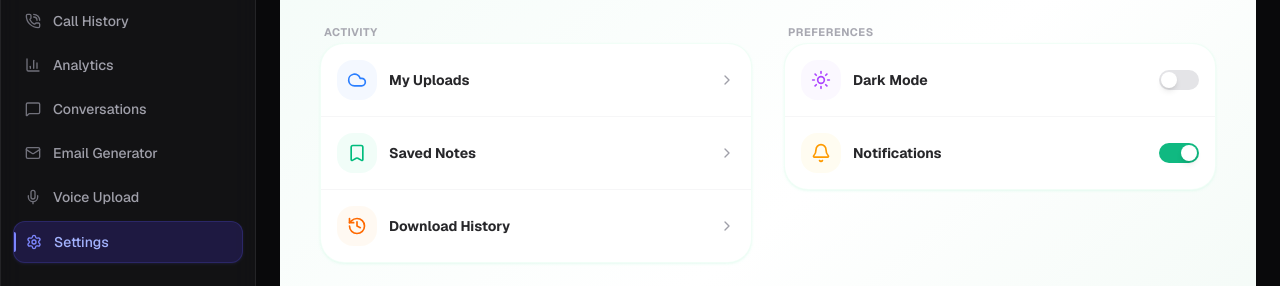
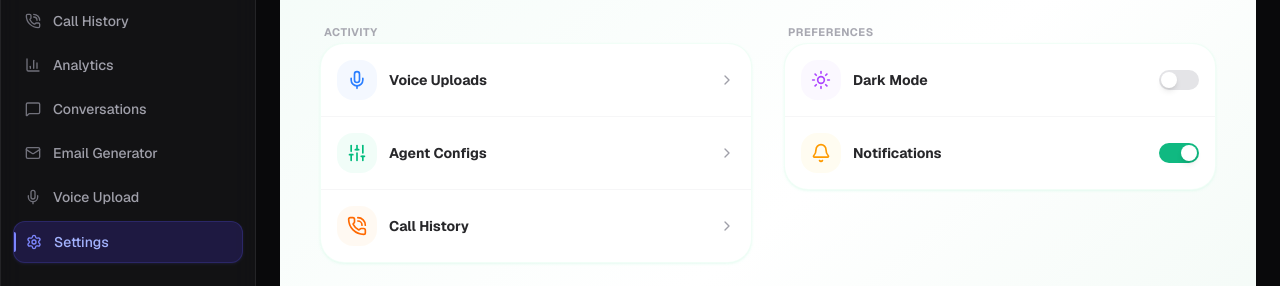
Before and after one commit to BharathMoogi/VoiceFlow-AI, a Next.js app in the folder frontend/: page /dashboard/settings in a window 1280 px wide. Shown: the part 261-547 px from the top of the page. Built offline with nearby package versions, Linux system fonts and the light colour scheme; no server answers; what @insforge/sdk would draw is missing.

Commit message:
Update Settings items to reflect VoiceFlow-AI functionality

```diff
--- a/frontend/src/app/dashboard/settings/page.tsx
+++ b/frontend/src/app/dashboard/settings/page.tsx
@@ -6,9 +6,9 @@ import {
   User,
   ShieldCheck,
   Mail,
-  Cloud,
-  Bookmark,
-  History,
+  Mic,
+  Sliders,
+  PhoneCall,
   Sun,
   Moon,
   Bell,
@@ -16,8 +16,7 @@ import {
   LogOut,
   ChevronRight,
   Check,
-  X,
-  Edit3
+  X
 } from "lucide-react";
 import { logout, getUserInfo, isLoggedIn, fetchMe, saveUserInfo, updateProfile } from "@/lib/api";
 
@@ -165,32 +164,41 @@ export default function SettingsPage() {
             </span>
             <div className="bg-white border border-emerald-100/30 rounded-3xl shadow-sm shadow-emerald-100/40 overflow-hidden divide-y divide-zinc-100/80">
 
-              <div className="flex items-center justify-between p-4 hover:bg-zinc-50/50 cursor-pointer transition-all">
+              <div
+                onClick={() => router.push("/dashboard/voice-upload")}
+                className="flex items-center justify-between p-4 hover:bg-zinc-50/50 cursor-pointer transition-all animate-none"
+              >
                 <div className="flex items-center gap-3">
                   <div className="w-10 h-10 rounded-2xl bg-blue-50/70 text-blue-500 flex items-center justify-center">
-                    <Cloud className="h-5 w-5" />
+                    <Mic className="h-5 w-5" />
                   </div>
-                  <span className="text-sm font-bold text-zinc-800">My Uploads</span>
+                  <span className="text-sm font-bold text-zinc-800">Voice Uploads</span>
                 </div>
                 <ChevronRight className="h-4 w-4 text-zinc-400" />
               </div>
 
-              <div className="flex items-center justify-between p-4 hover:bg-zinc-50/50 cursor-pointer transition-all">
+              <div
+                onClick={() => router.push("/dashboard/agent-configs")}
+                className="flex items-center justify-between p-4 hover:bg-zinc-50/50 cursor-pointer transition-all"
+              >
                 <div className="flex items-center gap-3">
                   <div className="w-10 h-10 rounded-2xl bg-emerald-50/70 text-emerald-500 flex items-center justify-center">
-                    <Bookmark className="h-5 w-5" />
+                    <Sliders className="h-5 w-5" />
                   </div>
-                  <span className="text-sm font-bold text-zinc-800">Saved Notes</span>
+                  <span className="text-sm font-bold text-zinc-800">Agent Configs</span>
                 </div>
                 <ChevronRight className="h-4 w-4 text-zinc-400" />
               </div>
 
-              <div className="flex items-center justify-between p-4 hover:bg-zinc-50/50 cursor-pointer transition-all">
+              <div
+                onClick={() => router.push("/dashboard/call-logs")}
+                className="flex items-center justify-between p-4 hover:bg-zinc-50/50 cursor-pointer transition-all"
+              >
                 <div className="flex items-center gap-3">
                   <div className="w-10 h-10 rounded-2xl bg-orange-50/70 text-orange-500 flex items-center justify-center">
-                    <History className="h-5 w-5" />
+                    <PhoneCall className="h-5 w-5" />
                   </div>
-                  <span className="text-sm font-bold text-zinc-800">Download History</span>
+                  <span className="text-sm font-bold text-zinc-800">Call History</span>
                 </div>
                 <ChevronRight className="h-4 w-4 text-zinc-400" />
               </div>
```
Also changed, not shown: 1 other file (tests, documents, lock files or other folders).
